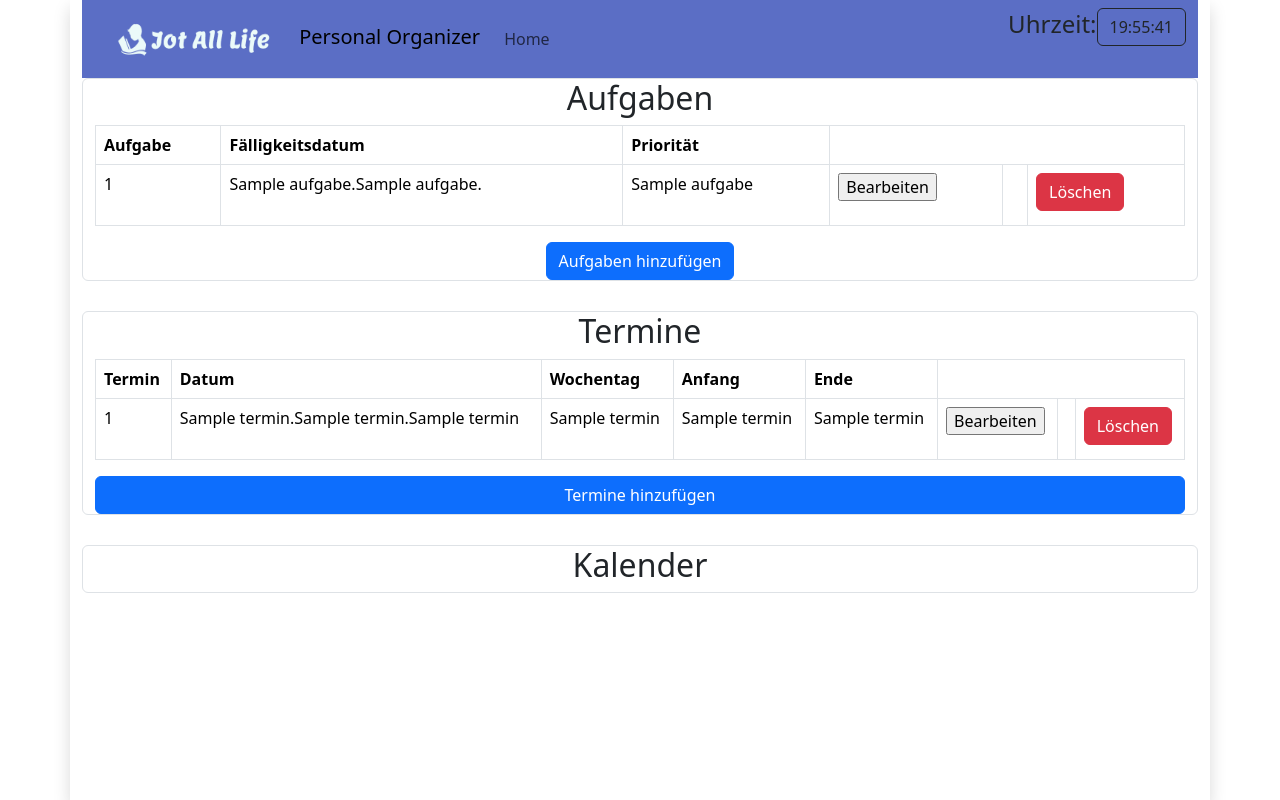
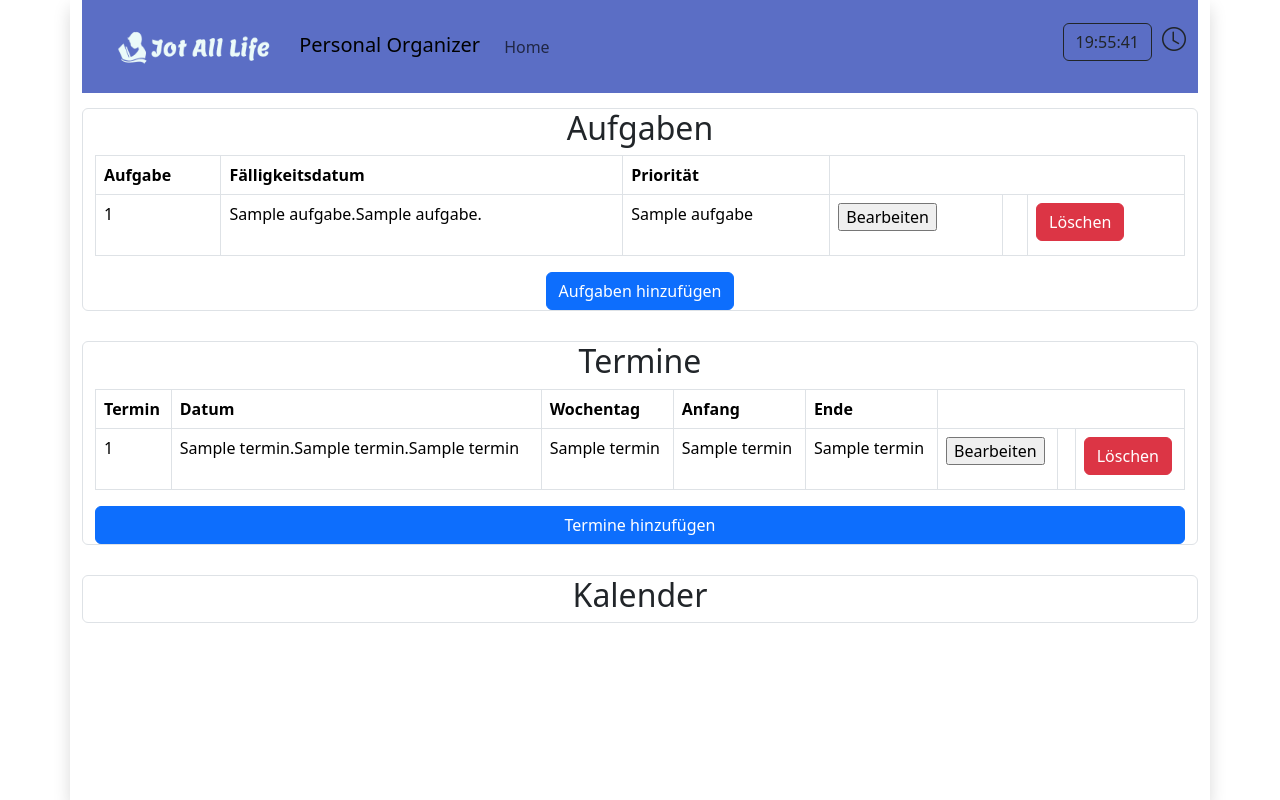
Before and after one commit to LeonardK2020/Klausurersatzleistung, a Flask app: template templates/index.html in a window 1280 px wide. Run offline with Flask 3, Linux system fonts and the light colour scheme; the template is opened without the code that fills it: most values are stand-ins (such as "Sample title", 1, 10 or a date in 2020); some libraries are stand-ins or nearby versions.

Commit message:
Uhrzeit Icon + ID's für bereiche-> css teil

```diff
--- a/static/css/index.css
+++ b/static/css/index.css
@@ -0,0 +1,13 @@
+#aufgaben {
+
+}
+
+#termine{
+
+
+}
+
+#kalender {
+
+
+}
--- a/templates/index.html
+++ b/templates/index.html
@@ -18,14 +18,14 @@
                         <a class="nav-link" href="/">Home</a>
                     </li>
                 </ul>
-                <form name="uhr" class="text-center">
-                    <h4>Uhrzeit:<input type="button" class="btn btn-outline-dark" name="uhrbutton" value="00:00:00"/></h4>
+                <form style="margin-top: 15px"name="uhr" class="text-center">
+                    <h4><input type="button" class="btn btn-outline-dark bi bi-clock" name="uhrbutton" value="00:00:00"/><i style="margin-left: 10px"class="bi bi-clock"></i></h4>
                 </form>
             </div>
         </nav>
 
 
-            <div class="col text-center container-fluid border rounded">
+            <div style="margin-top: 15px" id="aufgaben" class="col text-center container-fluid border rounded">
               <h2>Aufgaben</h2>
               <table class="table table-bordered mx-auto">
                 <tr>
@@ -61,7 +61,7 @@
             </table>
             <a href="/Aufgaben" class="btn btn-primary">Aufgaben hinzufügen</a>
             </div>
-            <div style="margin-top: 30px" class="col text-center container-fluid border rounded">
+            <div id="termine" style="margin-top: 30px" class="col text-center container-fluid border rounded">
               <h2>Termine</h2>
               <table class="table table-bordered mx-auto">
                 <tr>
@@ -93,7 +93,7 @@
             </table>
             <a href="/Termine" class="btn btn-primary mt-3 mx-auto d-block">Termine hinzufügen</a>
             </div>
-            <div style="margin-top: 30px" class="col text-center container-fluid border rounded">
+            <div id="kalender" style="margin-top: 30px" class="col text-center container-fluid border rounded">
               <h2>Kalender</h2>
             </div>
 
```
